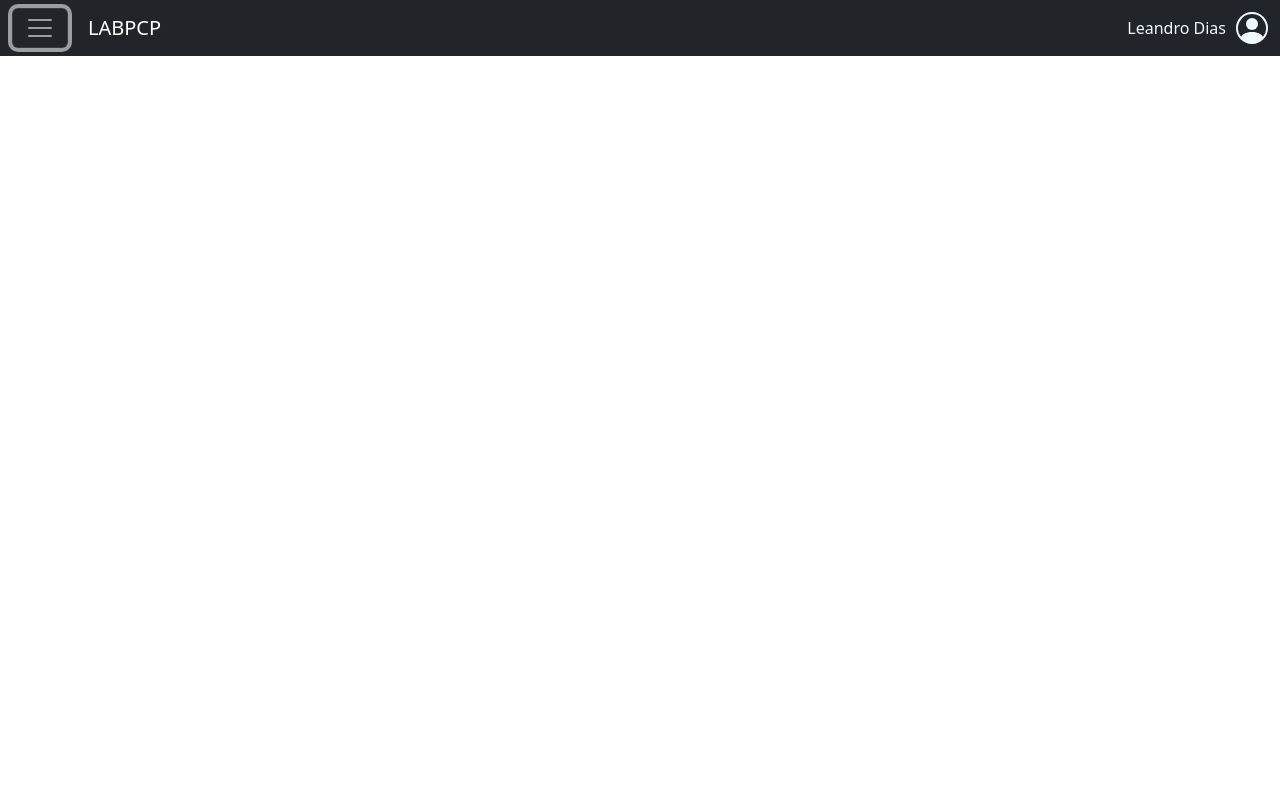
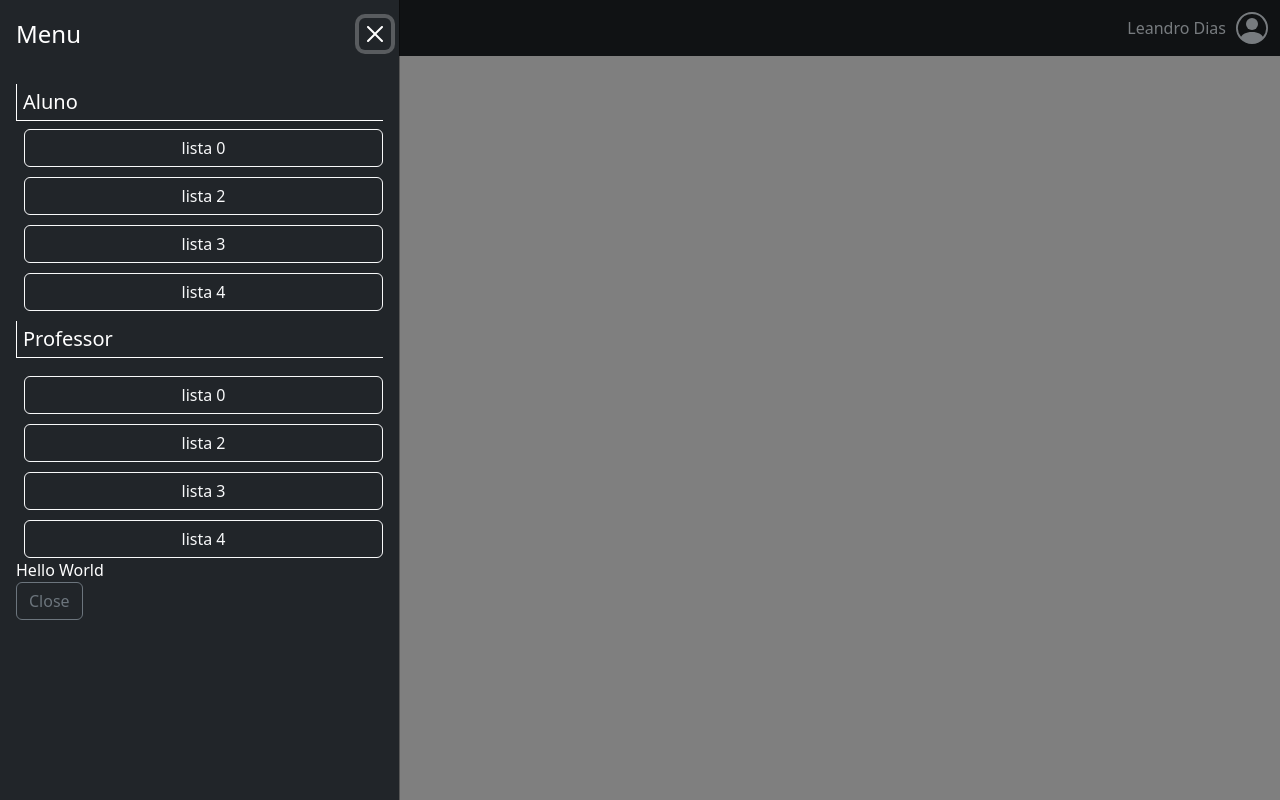
Before and after one commit to leandroCodeDev/front-end-edufullstack-gestao-educacional, an Angular app: page / in a window 1280 px wide. Both pictures are taken after a click on the button "Toggle navigation". Built offline with nearby package versions, Linux system fonts and the light colour scheme.

Commit message:
criado esqueleto sidebar

```diff
--- a/src/app/shared/componentes/navbar/navbar.component.html
+++ b/src/app/shared/componentes/navbar/navbar.component.html
@@ -1,8 +1,14 @@
 <nav class="navbar navbar-dark bg-dark fixed-top">
     <div class="container-fluid">
         <div class="action-navbar">
-            <button class="navbar-toggler" type="button" data-bs-toggle="offcanvas" data-bs-target="#offcanvasDarkNavbar"
-                aria-controls="offcanvasDarkNavbar" aria-label="Toggle navigation">
+            <button class="navbar-toggler"
+                type="button"
+                data-bs-toggle="offcanvas"
+                data-bs-target="#offcanvasDarkNavbar"
+                aria-controls="offcanvasDarkNavbar"
+                aria-label="Toggle navigation"
+                (click)="open()"
+            >
                 <span class="navbar-toggler-icon"></span>
             </button>
             <a class="navbar-brand" href="#">
--- a/src/app/shared/componentes/navbar/navbar.component.ts
+++ b/src/app/shared/componentes/navbar/navbar.component.ts
@@ -1,4 +1,6 @@
-import { Component } from '@angular/core';
+import { Component, inject } from '@angular/core';
+import { NgbOffcanvas } from '@ng-bootstrap/ng-bootstrap';
+import { SidebarComponent } from '../sidebar/sidebar.component';
 
 @Component({
   selector: 'app-navbar',
@@ -9,5 +11,11 @@ import { Component } from '@angular/core';
 })
 export class NavbarComponent {
   menuTitulo:string = 'LABPCP'
+  private offcanvasService = inject(NgbOffcanvas);
+
+	open() {
+		const offcanvasRef = this.offcanvasService.open(SidebarComponent);
+		offcanvasRef.componentInstance.name = 'World';
+	}
 
 }
--- a/src/app/shared/componentes/sidebar/sidebar.component.html
+++ b/src/app/shared/componentes/sidebar/sidebar.component.html
@@ -1 +1,33 @@
-<p>sidebar works!</p>
+<div class="offcanvas offcanvas-start show text-bg-dark" tabindex="-1" id="offcanvasDark"
+    aria-labelledby="offcanvasDarkLabel">
+
+    <div class="offcanvas-header">
+        <h4 class="offcanvas-title">Menu</h4>
+        <button type="button" class="btn-close btn-close-white" data-bs-dismiss="offcanvasDark" aria-label="Close"
+            (click)="activeOffcanvas.dismiss('Cross click')"></button>
+    </div>
+    <div class="offcanvas-body">
+        <div class="area-grupo-botao">
+            @for (item of buttons; track $index) {
+            <div class="contexto-grupo-botao">
+                @if (item.titulo) {
+                    <h5 > {{ item.titulo }}</h5>
+                }
+                <div class="grupo-botao">
+                    @for (acao of item.acoes; track acao) {
+                    <a class="btn btn-outline-light" [href]="acao.rota" [ngClass]="{'hidden':!acao.visivel}">
+                        {{acao.nome}}
+                    </a>
+                    }
+
+                </div>
+
+            </div>
+            }
+        </div>
+        <div>Hello {{ name }}</div>
+        <button type="button" class="btn btn-outline-secondary" (click)="activeOffcanvas.close('Close click')">
+            Close
+        </button>
+    </div>
+</div>
--- a/src/app/shared/componentes/sidebar/sidebar.component.scss
+++ b/src/app/shared/componentes/sidebar/sidebar.component.scss
@@ -0,0 +1,32 @@
+:host {
+    height: 100%;
+    display: flex;
+    flex-direction: column;
+}
+
+.area-grupo-botao{
+    display: flex;
+    flex-direction: column;
+    gap: 10px;
+}
+.contexto-grupo-botao{
+    h5{
+        border-left: 1px solid;
+        padding: 6px 6px;
+        border-bottom: 1px solid;
+        border-bottom-color: #FFF;
+    }
+    .grupo-botao{
+        padding-left: 8px;
+        display: flex;
+        flex-direction: column;
+        gap: 10px;
+        button{
+            width: 100%;
+        }
+        .hidden{
+            display: none;
+        }
+    }
+
+}
--- a/src/app/shared/componentes/sidebar/sidebar.component.ts
+++ b/src/app/shared/componentes/sidebar/sidebar.component.ts
@@ -1,12 +1,73 @@
-import { Component } from '@angular/core';
+import { CommonModule } from '@angular/common';
+import { Component, inject, Input} from '@angular/core';
+import { NgbActiveOffcanvas } from '@ng-bootstrap/ng-bootstrap';
 
 @Component({
   selector: 'app-sidebar',
   standalone: true,
-  imports: [],
+  imports: [CommonModule],
   templateUrl: './sidebar.component.html',
   styleUrl: './sidebar.component.scss'
 })
 export class SidebarComponent {
+	activeOffcanvas = inject(NgbActiveOffcanvas);
+	@Input() name?: string;
+  buttons = [
+    {
+      titulo:'Aluno',
+      acoes:[
+        {
+        rota:'#',
+        nome:'lista 0',
+        visivel:true
+      },{
+        rota:'#',
+        nome:'lista 1',
+        visivel:false
+      },{
+        rota:'#',
+        nome:'lista 2',
+        visivel:true
+      },{
+        rota:'#',
+        nome:'lista 3',
+        visivel:true
+      },{
+        rota:'#',
+        nome:'lista 4',
+        visivel:true
+      }
+    ]
+    },
+    {
+      titulo:'Professor'
+    },
+    {
+
+      acoes:[
+        {
+        rota:'#',
+        nome:'lista 0',
+        visivel:true
+      },{
+        rota:'#',
+        nome:'lista 1',
+        visivel:false
+      },{
+        rota:'#',
+        nome:'lista 2',
+        visivel:true
+      },{
+        rota:'#',
+        nome:'lista 3',
+        visivel:true
+      },{
+        rota:'#',
+        nome:'lista 4',
+        visivel:true
+      }
+    ]
+    }
+  ]
 
 }
```
